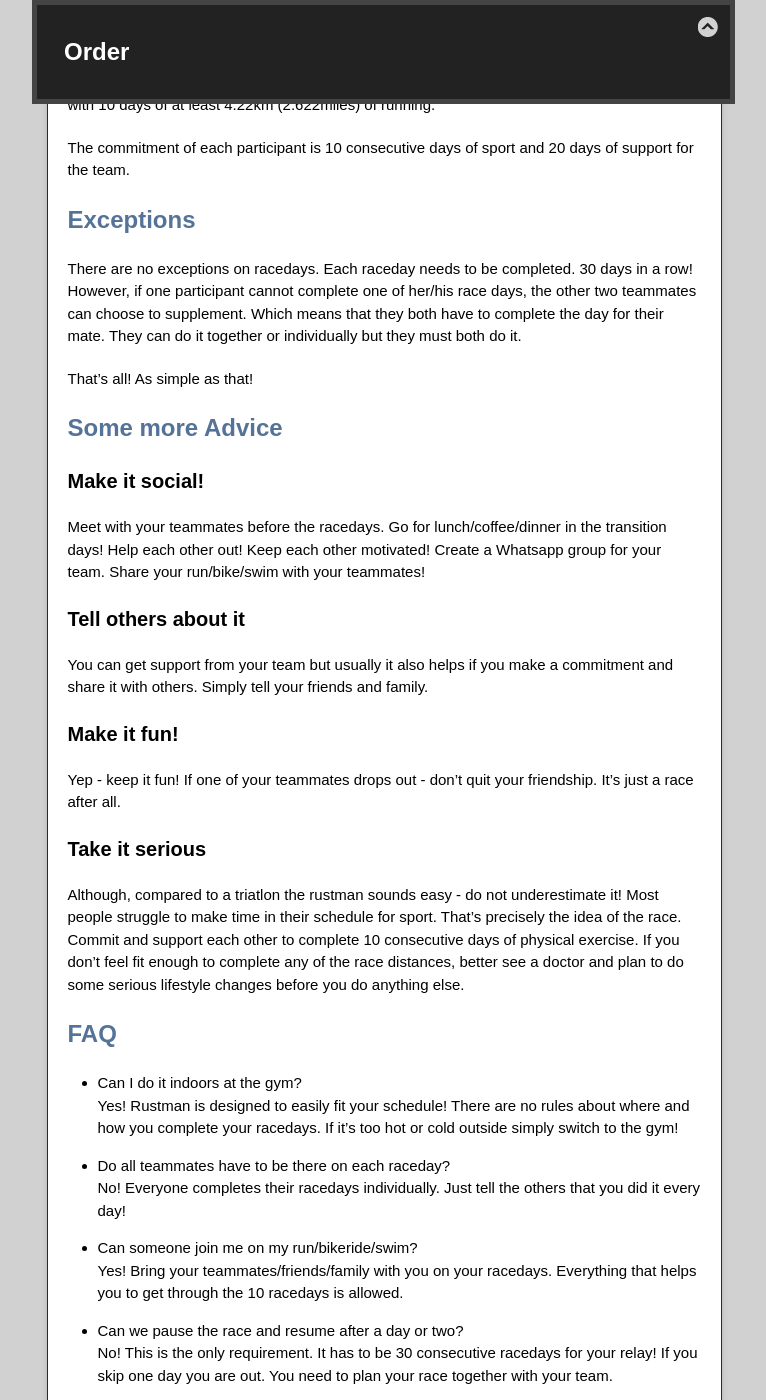
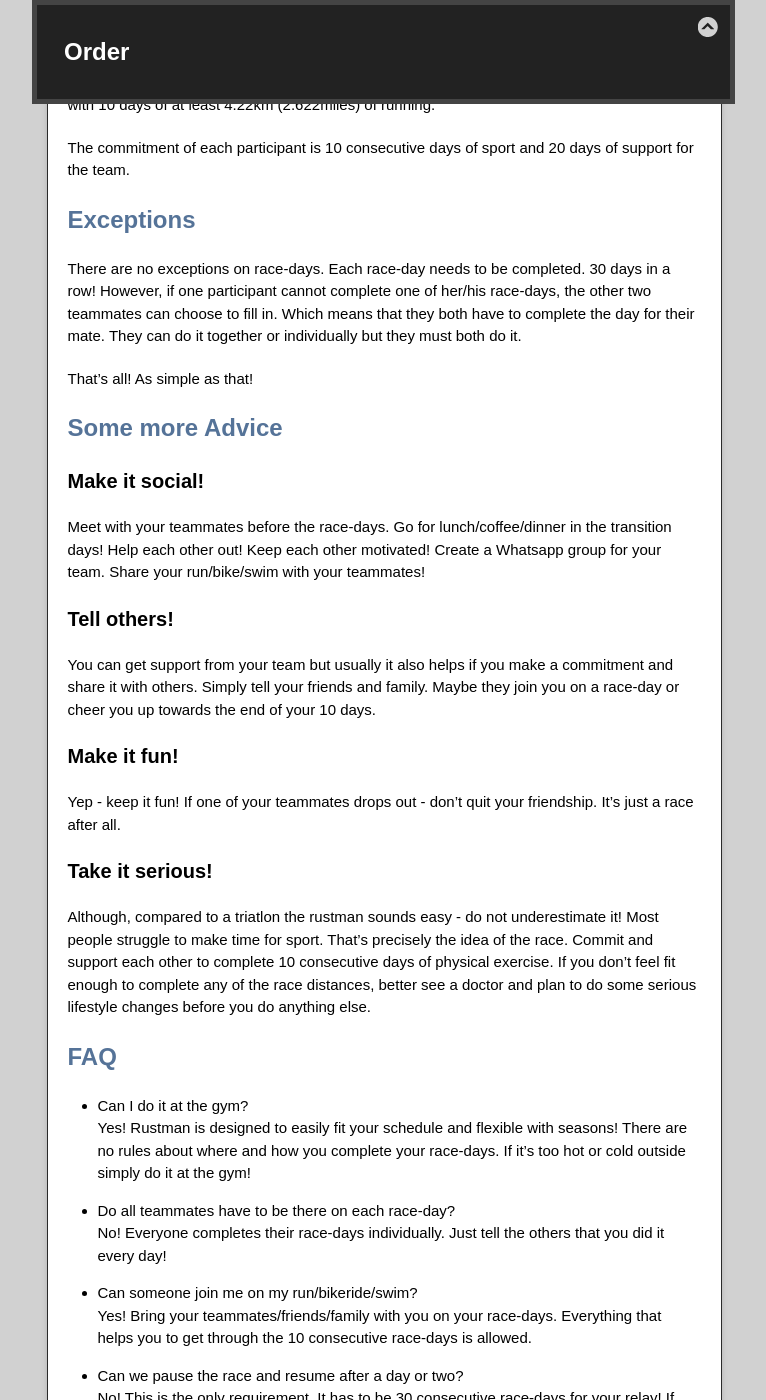
Before and after one commit to peterrautek/rustman, a Jekyll site: the page built from index.md, in a window 1280 px wide and 1400 px high, scrolled down 906 px. Shown: the whole window, without its empty margins (256-1022 px from the left). Built offline with Jekyll 4.4.1, drawn with Linux system fonts in a browser that asks for light colours; some of the changed text lies outside the part shown.

Commit message:
more typos fixed

```diff
--- a/index.md
+++ b/index.md
@@ -28,39 +28,39 @@ The swimmer has to start with 10 consecutive days of at least 386 meters (0.24 m
 The commitment of each participant is 10 consecutive days of sport and 20 days of support for the team.
 
 ## Exceptions
-There are no exceptions on racedays. Each raceday needs to be completed. 30 days in a row!
-However, if one participant cannot complete one of her/his race days, the other two teammates can choose to supplement. Which means that they both have to complete the day for their mate. They can do it together or individually but they must both do it.
+There are no exceptions on race-days. Each race-day needs to be completed. 30 days in a row!
+However, if one participant cannot complete one of her/his race-days, the other two teammates can choose to fill in. Which means that they both have to complete the day for their mate. They can do it together or individually but they must both do it.
 
 That's all! As simple as that!
 
 ## Some more Advice
 ### Make it social!
-Meet with your teammates before the racedays. Go for lunch/coffee/dinner in the transition days! Help each other out! Keep each other motivated! Create a Whatsapp group for your team. Share your run/bike/swim with your teammates!
-### Tell others about it
-You can get support from your team but usually it also helps if you make a commitment and share it with others. Simply tell your friends and family.
+Meet with your teammates before the race-days. Go for lunch/coffee/dinner in the transition days! Help each other out! Keep each other motivated! Create a Whatsapp group for your team. Share your run/bike/swim with your teammates!
+### Tell others!
+You can get support from your team but usually it also helps if you make a commitment and share it with others. Simply tell your friends and family. Maybe they join you on a race-day or cheer you up towards the end of your 10 days.
 ### Make it fun!
 Yep - keep it fun! If one of your teammates drops out - don't quit your friendship. It's just a race after all.
-### Take it serious
+### Take it serious!
 Although, compared to a triatlon the rustman sounds easy - do not underestimate it!
-Most people struggle to make time in their schedule for sport. That's precisely the idea of the race.
+Most people struggle to make time for sport. That's precisely the idea of the race.
 Commit and support each other to complete 10 consecutive days of physical exercise.
 If you don't feel fit enough to complete any of the race distances, better see a doctor and plan to do some serious lifestyle changes before you do anything else.
 
 ## FAQ
-* Can I do it indoors at the gym? <br>
-Yes! Rustman is designed to easily fit your schedule! There are no rules about where and how you complete your racedays. If it's too hot or cold outside simply switch to the gym!
+* Can I do it at the gym? <br>
+Yes! Rustman is designed to easily fit your schedule and flexible with seasons! There are no rules about where and how you complete your race-days. If it's too hot or cold outside simply do it at the gym!
 
-* Do all teammates have to be there on each raceday?<br>
-No! Everyone completes their racedays individually. Just tell the others that you did it every day!
+* Do all teammates have to be there on each race-day?<br>
+No! Everyone completes their race-days individually. Just tell the others that you did it every day!
 
 * Can someone join me on my run/bikeride/swim?<br>
-Yes! Bring your teammates/friends/family with you on your racedays. Everything that helps you to get through the 10 racedays is allowed.
+Yes! Bring your teammates/friends/family with you on your race-days. Everything that helps you to get through the 10 consecutive race-days is allowed.
 
 * Can we pause the race and resume after a day or two?<br>
-No! This is the only requirement. It has to be 30 consecutive racedays for your relay! If you skip one day you are out. You need to plan your race together with your team.
+No! This is the only requirement. It has to be 30 consecutive race-days for your relay! If you skip one day you are out. You need to plan your race together with your team.
 
 
 ## We would like to hear back from you!
 Send us a mail and tell us your experience or get something clarified!
 
-[Mail: rustmanrace@gmail.com](mailto:rustmanrace@gmail.com)
+Mail: [rustmanrace@gmail.com](mailto:rustmanrace@gmail.com)
```
